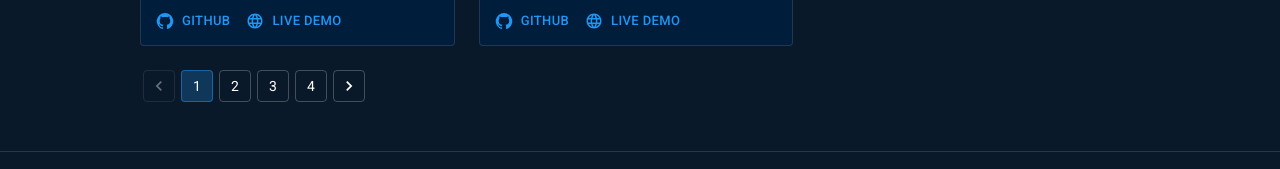
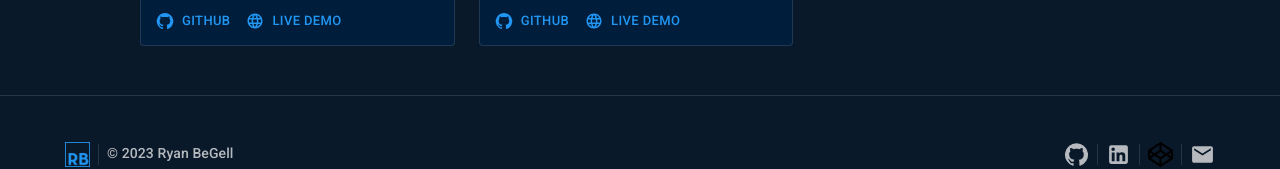
Before and after one commit to RyanBeGell/portfolio-site, a Next.js app: page /portfolio in a window 1280 px wide. Shown: the part 1388-1557 px from the top of the page. Built offline with nearby package versions, Linux system fonts and the light colour scheme.

Commit message:
project tags paper now sticky

```diff
--- a/pages/portfolio/index.tsx
+++ b/pages/portfolio/index.tsx
@@ -57,7 +57,7 @@ export default function Portfolio() {
   return (
     <>
     <ProjectModal open={open} handleClose={handleClose} />
-      <Box className="centerBox" sx={{ minHeight: '100vh' }}>
+      <Box className="centerBox" sx={{ minHeight: '100%' }}>
         <Box sx={{ display: 'flex', justifyContent: 'center' }}>
           <Box sx={{ maxWidth: '1000px', width: '100%', mx: 4 }}>
             <Box
@@ -125,6 +125,7 @@ export default function Portfolio() {
                 <Paper
                   variant={darkMode ? 'outlined' : undefined}
                   elevation={8}
+                  className="stickyPaper"
                   sx={{
                     px: 3,
                     pb: 3,
@@ -147,18 +148,6 @@ export default function Portfolio() {
                 </Paper>
               </Grid>
             </Grid>
-            <Pagination
-              count={4}
-              shape="rounded"
-              variant="outlined"
-              color="primary"
-              sx={{
-                mt: 3,
-                '& .MuiPaginationItem-page.Mui-selected': {
-                  color: 'text.primary',
-                },
-              }}
-            />
           </Box>
         </Box>
       </Box>
```
